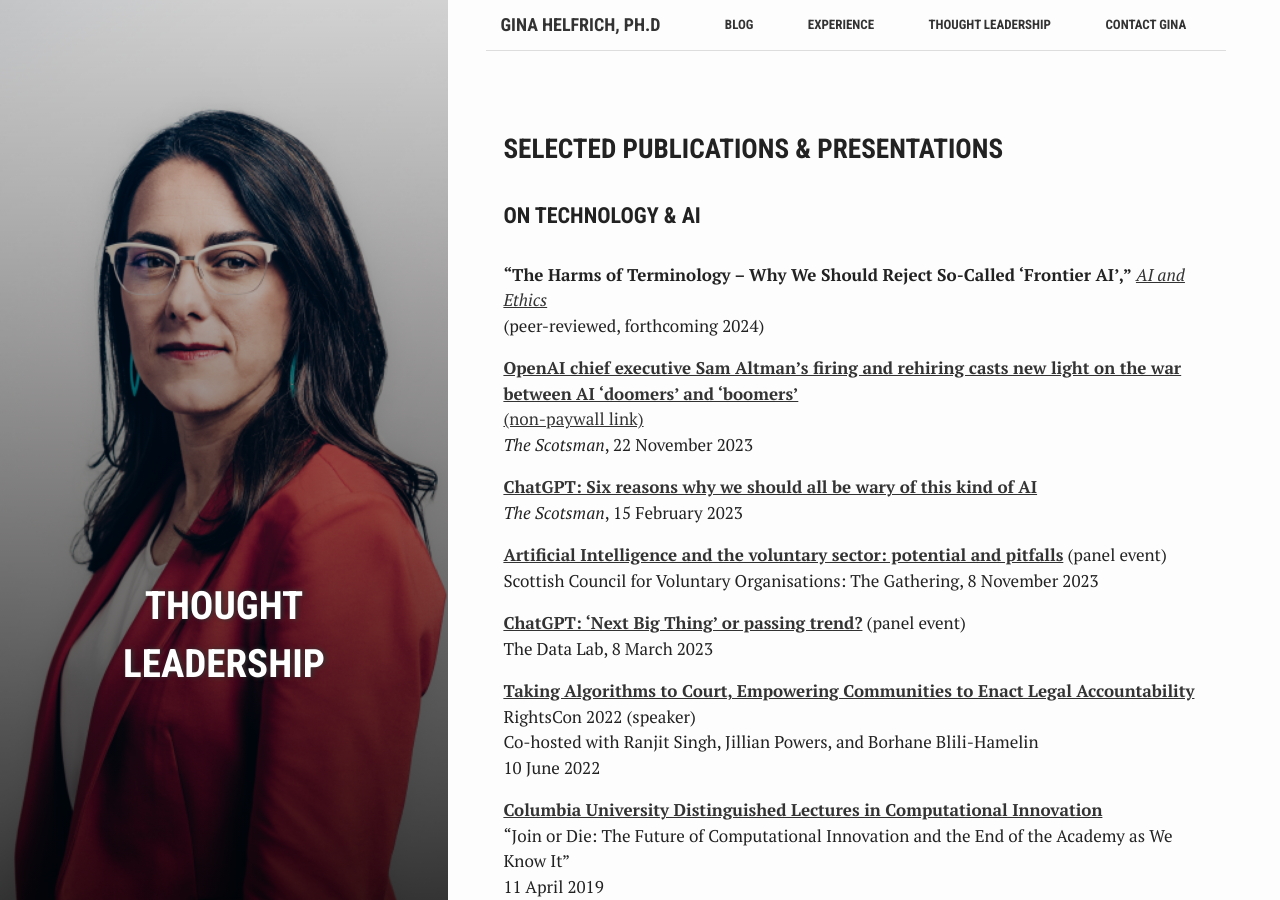
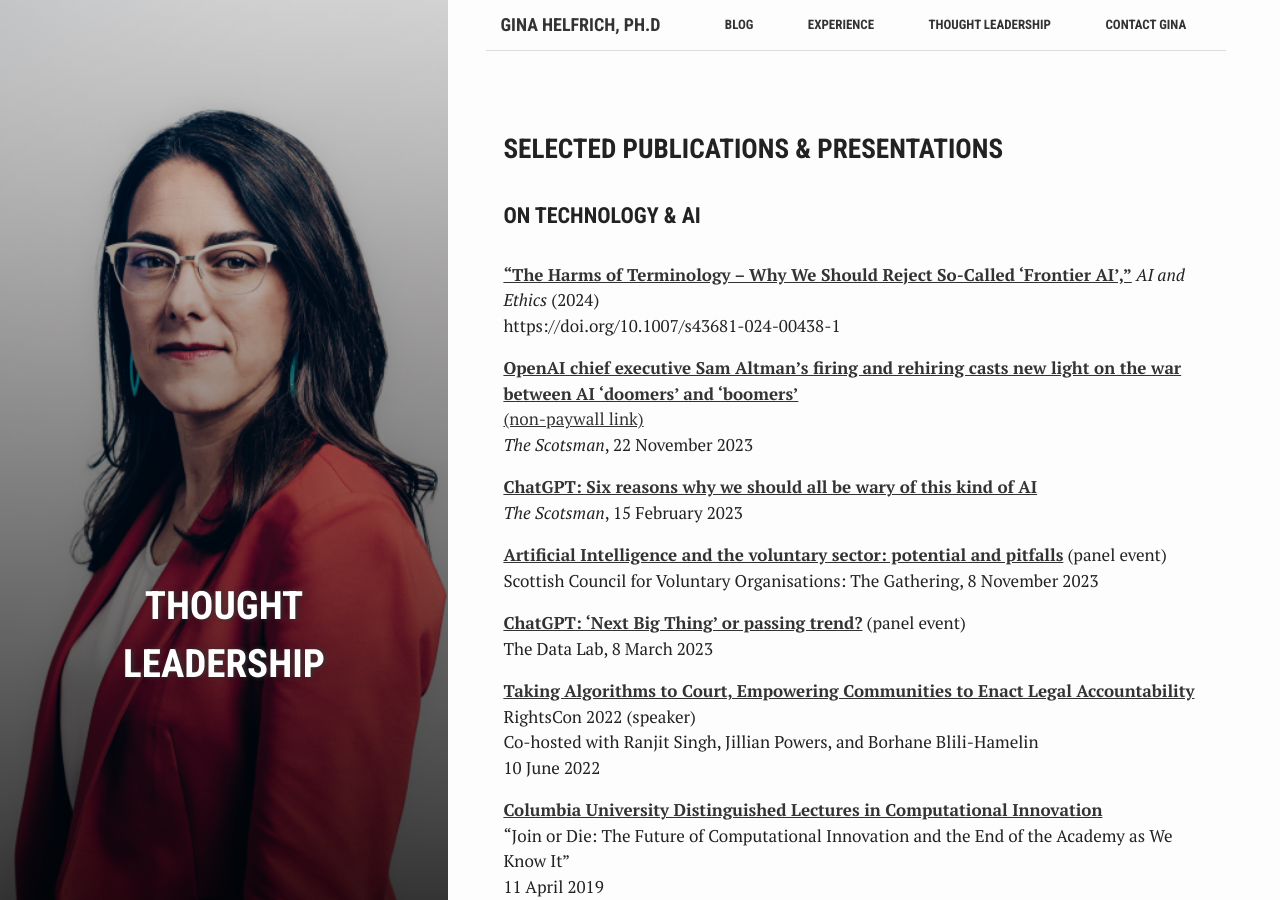
Before and after one commit to Dr-G/Dr-G.github.io, a Jekyll site: the page built from thoughtleadership.md, in a window 1280 px wide and 900 px high. Built offline with Jekyll 4.4.1, drawn with Linux system fonts in a browser that asks for light colours.

Commit message:
Update thoughtleadership.md
add link to journal article

```diff
--- a/thoughtleadership.md
+++ b/thoughtleadership.md
@@ -11,8 +11,8 @@ active: thought leadership
 
 <h4>ON TECHNOLOGY & AI</h4>
 
-**"The Harms of Terminology – Why We Should Reject So-Called 'Frontier AI',"** <em>[AI and Ethics](https://link.springer.com/journal/43681)</em>
-(peer-reviewed, forthcoming 2024)
+**["The Harms of Terminology – Why We Should Reject So-Called 'Frontier AI',"](https://doi.org/10.1007/s43681-024-00438-1)** <em>AI and Ethics</em> (2024)
+https://doi.org/10.1007/s43681-024-00438-1
 
 **[OpenAI chief executive Sam Altman's firing and rehiring casts new light on the war between AI 'doomers' and 'boomers'](https://www.scotsman.com/news/opinion/columnists/openai-chief-executive-sam-altmans-firing-and-rehiring-casts-new-light-on-the-war-between-ai-doomers-and-boomers-dr-gina-helfrich-4418584&?r=9134)**
 [(non-paywall link)](https://efi.ed.ac.uk/openai-chief-executives-firing-rehiring-casts-new-light-on-the-war-between-ai-doomers-boomers/)
```
